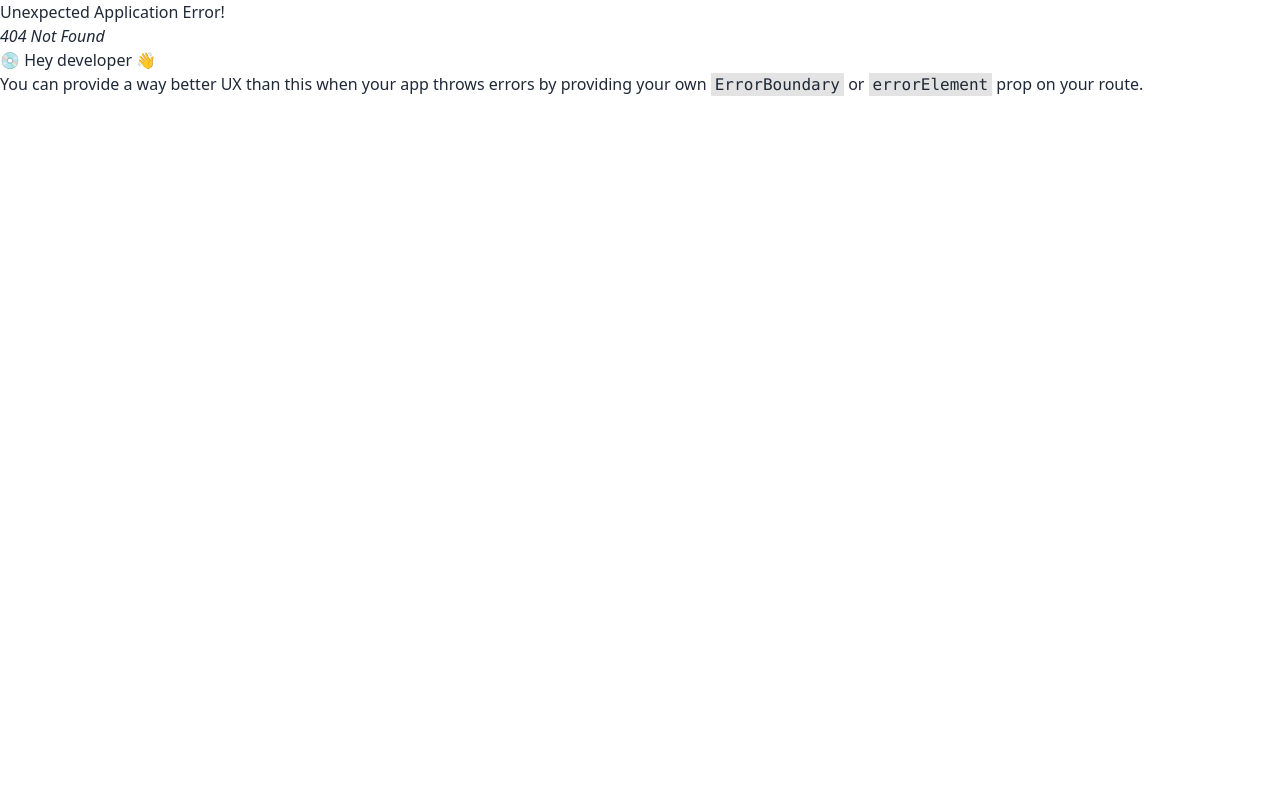
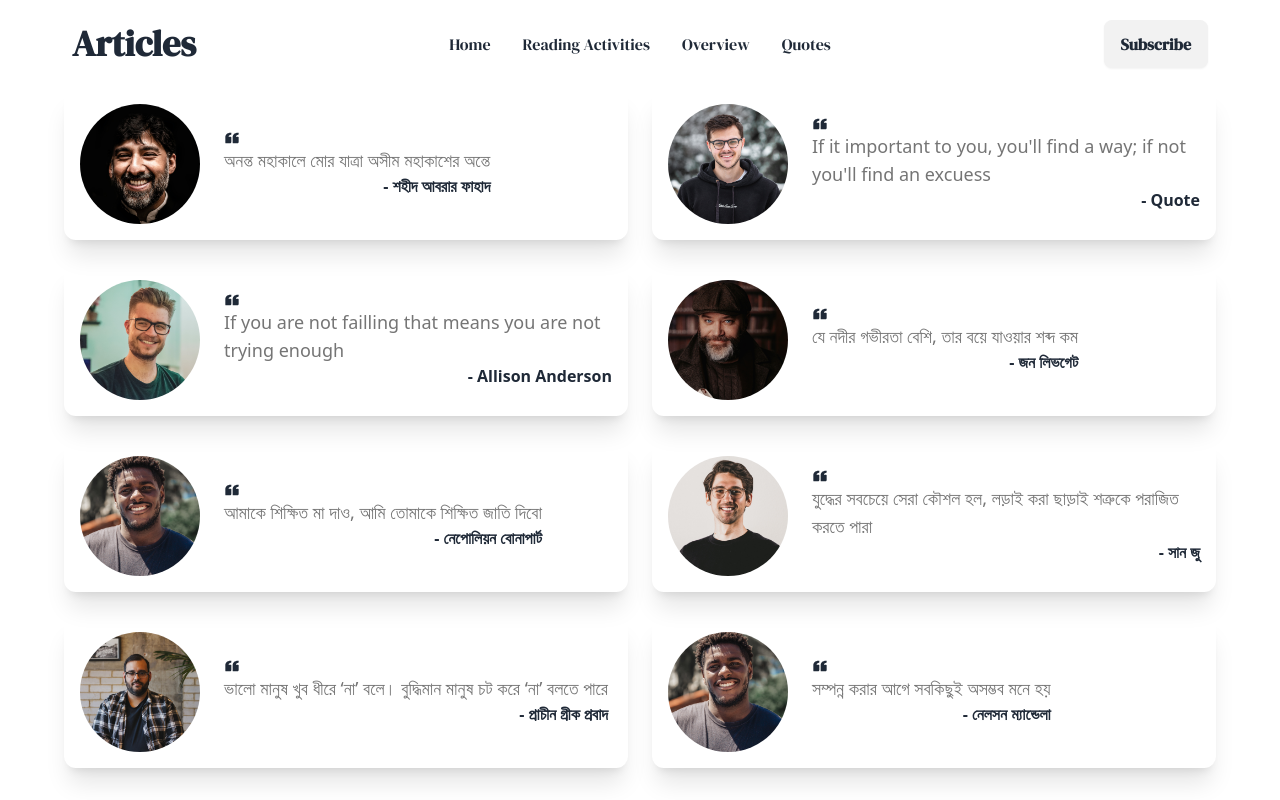
Before and after one commit to tanvir244/article-lover-react, a React (Vite) app: page /famous_quotes in a window 1280 px wide. Before the commit this address had no page. Shown: the top 800 px of the page. Built offline with nearby package versions, Linux system fonts and the light colour scheme.

Commit message:
Quote component completed

```diff
--- /dev/null
+++ b/public/data/quotes.json
@@ -0,0 +1,67 @@
+[
+    {
+        "img" : "/images/01-unsplash.png",
+        "quote": "অনন্ত মহাকালে মোর যাত্রা অসীম মহাকাশের অন্তে",
+        "name": "শহীদ আবরার ফাহাদ"
+    },
+    {
+        "img" : "/images/02-unsplash.png",
+        "quote": "If it important to you, you'll find a way; if not you'll find an excuess",
+        "name": "Quote"
+    },
+    {
+        "img" : "/images/10-unsplash.png",
+        "quote": "If you are not failling that means you are not trying enough",
+        "name": "Allison Anderson"
+    },
+    {
+        "img" : "/images/03-Unsplash.png",
+        "quote": "যে নদীর গভীরতা বেশি, তার বয়ে যাওয়ার শব্দ কম",
+        "name": "জন লিভগেট"
+    },
+    {
+        "img" : "/images/08-Unsplash.png",
+        "quote": "আমাকে শিক্ষিত মা দাও, আমি তোমাকে শিক্ষিত জাতি দিবো",
+        "name": "নেপোলিয়ন বোনাপার্ট"
+    },
+    {
+        "img" : "/images/04-unsplash.png",
+        "quote": "যুদ্ধের সবচেয়ে সেরা কৌশল হল, লড়াই করা ছাড়াই শত্রুকে পরাজিত করতে পারা",
+        "name": "সান জু"
+    },
+    {
+        "img" : "/images/05-unsplash.png",
+        "quote": "ভালো মানুষ খুব ধীরে ‘না’ বলে। বুদ্ধিমান মানুষ চট করে ‘না’ বলতে পারে",
+        "name": "প্রাচীন গ্রীক প্রবাদ"
+    },
+    {
+        "img" : "/images/08-Unsplash.png",
+        "quote": "সম্পন্ন করার আগে সবকিছুই অসম্ভব মনে হয়",
+        "name": "নেলসন ম্যান্ডেলা"
+    },
+    {
+        "img" : "/images/09-unsplash.png",
+        "quote": "অন্ধরা দেখতে না পেলেও আলো আলোই থাকে, সে অন্ধকার হয়ে যায় না",
+        "name": "অস্ট্রিয়ান প্রবাদ"
+    },
+    {
+        "img" : "/images/10-unsplash.png",
+        "quote": "গোপন কথা তোমার গোলাম। ফাঁস করে দিলে তুমি তার গোলাম",
+        "name": "আরবি প্রবাদ"
+    },
+    {
+        "img" : "/images/05-unsplash.png",
+        "quote": "প্রয়োজন আইনের তোয়াক্কা করে না",
+        "name": "বেন্জ্ঞামিন ফ্রাঙ্কলিন"
+    },
+    {
+        "img" : "/images/13-unsplash.png",
+        "quote": "অতীত নিয়ে সবসময়ে পড়ে থাকলে তোমার এক চোখ অন্ধ; অতীতকে ভুলে গেলে তোমার দুই চোখই অন্ধ",
+        "name": "রাশিয়ান প্রবাদ "
+    },
+    {
+        "img" : "/images/04-unsplash.png",
+        "quote": "ব্যার্থতা আসলে নতুন করে শুরু করার আরেকটা দারুন সুযোগ, এবার শুধু তোমাকে আরেকটু বেশি বুদ্ধি খাটাতে হবে ",
+        "name": "হেনরি ফোর্ড"
+    }
+]
--- /dev/null
+++ b/src/Components/Quotes/Quotes.jsx
@@ -0,0 +1,36 @@
+import { useEffect, useState } from "react";
+import { BiSolidQuoteLeft } from "react-icons/bi";
+
+const Quotes = () => {
+    const [quotes, setQuotes] = useState([]);
+
+    useEffect(() => {
+        fetch('/data/quotes.json')
+            .then(res => res.json())
+            .then(data => setQuotes(data))
+    }, [])
+
+    return (
+        <div className="w-[92%] md:max-w-6xl mx-auto">
+            <div className="grid grid-cols-1 md:grid-cols-2 gap-6">
+                {
+                    quotes.map((quote, index) => <div
+                        key={index}
+                    >
+                        <div className="p-4 gap-6 flex items-center rounded-xl shadow-xl">
+                            <img className="w-[120px] h-[120px] object-cover rounded-full" src={quote.img} alt="" />
+                            <div>
+                                <BiSolidQuoteLeft /><h3 className="text-[#757575] text-lg">{quote.quote}</h3>
+                                <div className="flex justify-end font-bold">
+                                    <h3>- {quote.name}</h3>
+                                </div>
+                            </div>
+                        </div>
+                    </div>)
+                }
+            </div>
+        </div>
+    );
+};
+
+export default Quotes;
--- a/src/main.jsx
+++ b/src/main.jsx
@@ -9,6 +9,7 @@ import {
 import Home from './Components/Home/Home.jsx';
 import ArticleDetails from './Components/Article_details/ArticleDetails.jsx';
 import ReadingActivities from './Components/ReadingActivities/ReadingActivities.jsx';
+import Quotes from './Components/Quotes/Quotes.jsx';
 
 const router = createBrowserRouter([
   {
@@ -28,6 +29,10 @@ const router = createBrowserRouter([
         path: "/reading_activities",
         element: <ReadingActivities></ReadingActivities>,
         loader: () => fetch('/data/articles.json')
+      },
+      {
+        path: "/famous_quotes",
+        element: <Quotes></Quotes>
       }
     ]
   },
```
